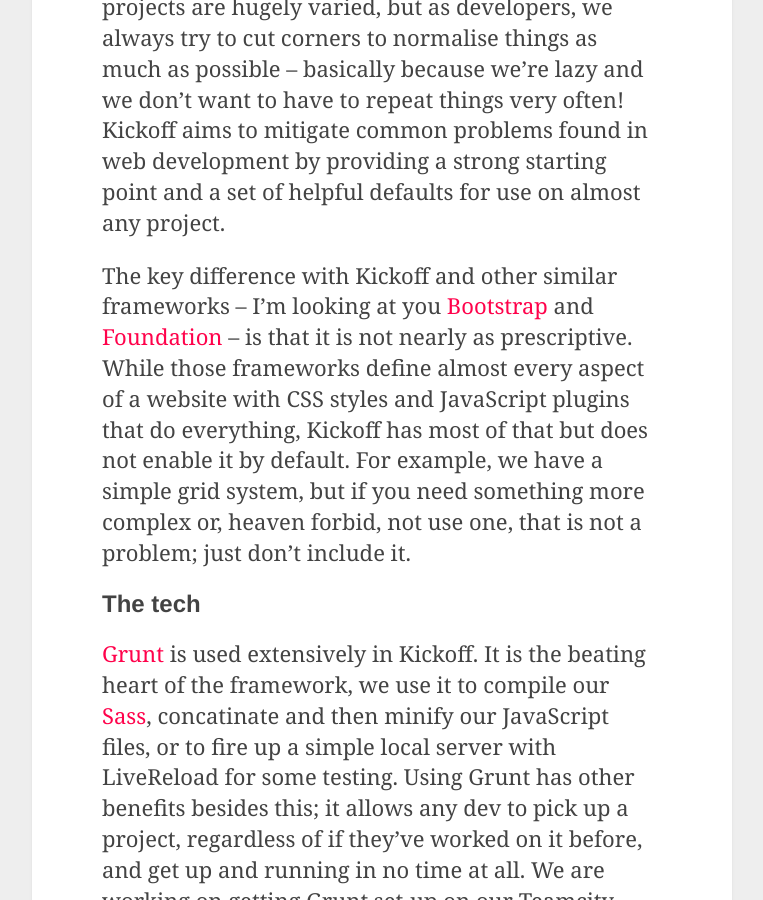
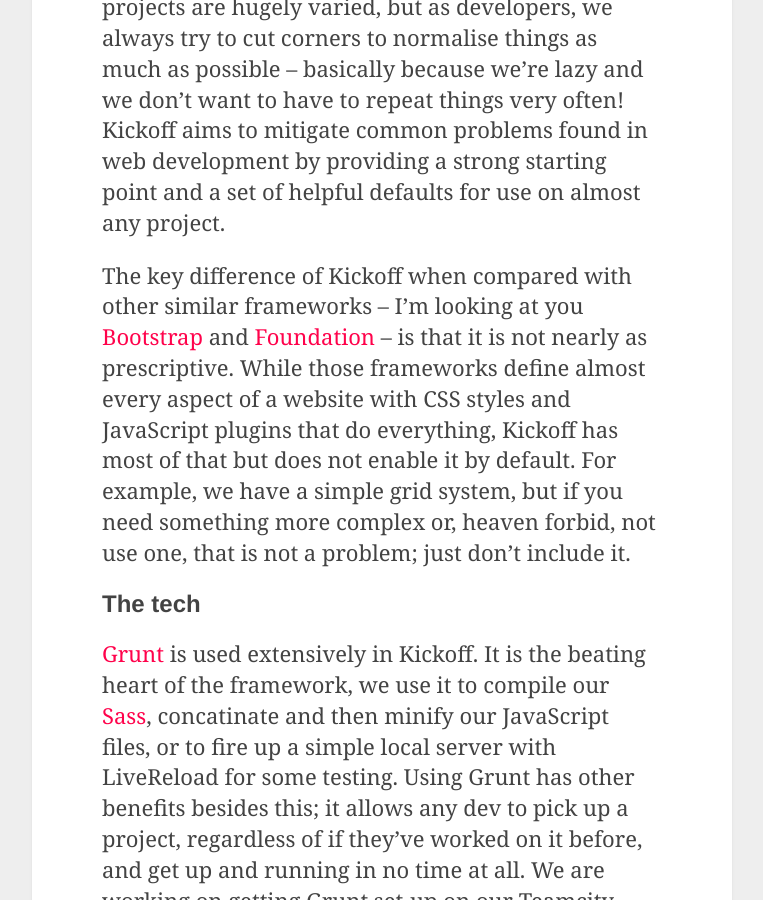
Before and after one commit to tmwagency/labs-blog, a Jekyll site: the page built from _posts/2013-12-10-introducing-kickoff.md, in a window 1280 px wide and 900 px high, scrolled down 797 px. Shown: the whole window, without its empty margins (258-1021 px from the left). Built offline with Jekyll 4.4.1, drawn with Linux system fonts in a browser that asks for light colours; some web fonts are replaced; Markdown is read by kramdown in place of the engine named in the settings; a script that is not in the unit is left out; comment, search, counter and statistics services are not loaded.

Commit message:
[[doozy]] Updating grammer

```diff
--- a/_posts/2013-12-10-introducing-kickoff.md
+++ b/_posts/2013-12-10-introducing-kickoff.md
@@ -15,7 +15,7 @@
 
 **Kickoff is a lightweight front-end framework for creating scalable, responsive sites**; that might sound a bit vague but it is the essence of the framework. Due to the nature of agency work, the projects are hugely varied, but as developers, we always try to cut corners to normalise things as much as possible – basically because we're lazy and we don't want to have to repeat things very often! Kickoff aims to mitigate common problems found in web development by providing a strong starting point and a set of helpful defaults for use on almost any project.
 
-The key difference with Kickoff and other similar frameworks – I'm looking at you [Bootstrap](http://getbootstrap.com/) and [Foundation](foundation.zurb.com) – is that it is not nearly as prescriptive. While those frameworks define almost every aspect of a website with CSS styles and JavaScript plugins that do everything, Kickoff has most of that but does not enable it by default. For example, we have a simple grid system, but if you need something more complex or, heaven forbid, not use one, that is not a problem; just don't include it.
+The key difference of Kickoff when compared with other similar frameworks – I'm looking at you [Bootstrap](http://getbootstrap.com/) and [Foundation](foundation.zurb.com) – is that it is not nearly as prescriptive. While those frameworks define almost every aspect of a website with CSS styles and JavaScript plugins that do everything, Kickoff has most of that but does not enable it by default. For example, we have a simple grid system, but if you need something more complex or, heaven forbid, not use one, that is not a problem; just don't include it.
 
 ### The tech
 [Grunt](http://gruntjs.com) is used extensively in Kickoff. It is the beating heart of the framework, we use it to compile our [Sass](http://sass-lang.com), concatinate and then minify our JavaScript files, or to fire up a simple local server with LiveReload for some testing. Using Grunt has other benefits besides this; it allows any dev to pick up a project, regardless of if they've worked on it before, and get up and running in no time at all. We are working on getting Grunt set-up on our Teamcity continuous integration build server but it is not ready yet - this will be a massive step forward once that's done.
```
